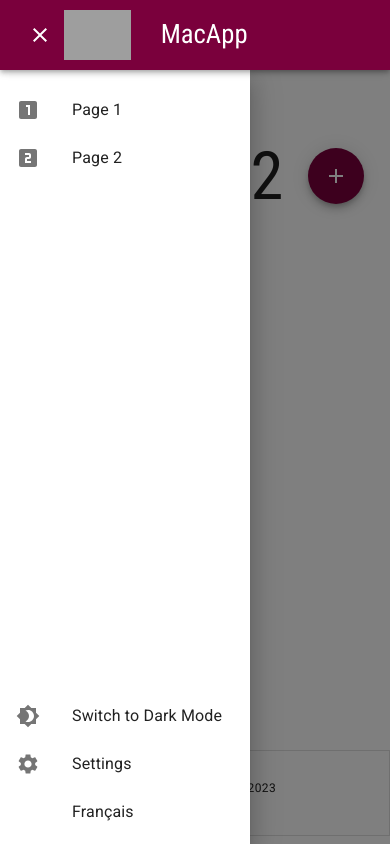
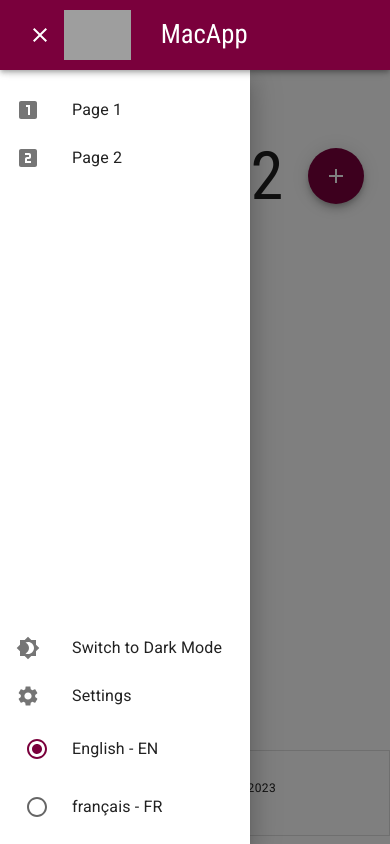
Before and after one commit to McMasterRS/lmr_building-modern-spas, a Next.js app: page /en-CA/page_2 in a window 390 px wide. Both pictures are taken after a click on the button 40 px from the left and 35 px from the top of the page. Built offline with nearby package versions, Linux system fonts and the light colour scheme; grey boxes are pictures that could not be loaded.

Commit message:
updated to use radio buttons to select locale in mobile

```diff
--- a/components/Navbar/Navbar.tsx
+++ b/components/Navbar/Navbar.tsx
@@ -28,6 +28,7 @@ import SkipLink from "@/components/SkipLink/SkipLink";
 import {SkipButton} from "@/components/SkipLink/SkipButton";
 import styles_skip from '@/styles/SkipLink.module.scss'
 import {useTranslations, useLocale} from 'next-intl';
+import Radio from '@mui/material/Radio';
 
 export default function Navbar() {
     const locale = useLocale();
@@ -108,21 +109,46 @@ export default function Navbar() {
                         <ListItemText primary={localized('settings-btn-lbl')} />
                     </ListItemButton>
                 </ListItem>
-                <ListItem key={'language'} disablePadding>
+                <ListItem key={'language_en-CA'} disablePadding>
                     <ListItemButton
                         color="inherit"
                         onClick={() => {
-                            if (currentRoute.includes('/fr-CA')) { // is currently using Canadian French locale
+                            if (locale !== 'en-CA') {
                                 let path = currentRoute.replace('/fr-CA', '/en-CA') // replace the locale prefix
                                 router.push(path)
-                            } else { // is currently using Canadian English locale
+                            }
+                        }}
+                    >
+                        <ListItemIcon>
+                            <Radio
+                                checked={locale === 'en-CA'}
+                                value="en-CA"
+                                name="en_ca-radio-buttons"
+                                inputProps={{ 'aria-label': 'en-CA' }}
+                            />
+                        </ListItemIcon>
+                        <ListItemText primary='English - EN' />
+                    </ListItemButton>
+                </ListItem>
+                <ListItem key={'language_fr-CA'} disablePadding>
+                    <ListItemButton
+                        color="inherit"
+                        onClick={() => {
+                            if (locale !== 'fr-CA') {
                                 let path = '/fr-CA'.concat(currentRoute) // adding a path prefix
                                 router.push(path)
                             }
                         }}
                     >
-                        <ListItemIcon/>
-                        <ListItemText primary={locale === 'en-CA' ? 'Français' : 'English'} />
+                        <ListItemIcon>
+                            <Radio
+                                checked={locale === 'fr-CA'}
+                                value="fr-CA"
+                                name="fr_ca-radio-buttons"
+                                inputProps={{ 'aria-label': 'fr-CA' }}
+                            />
+                        </ListItemIcon>
+                        <ListItemText primary='français - FR' />
                     </ListItemButton>
                 </ListItem>
             </List>
```
